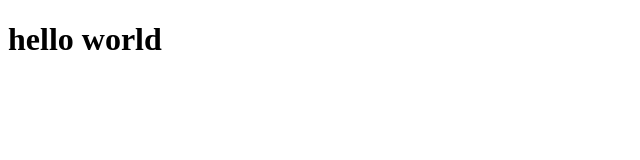
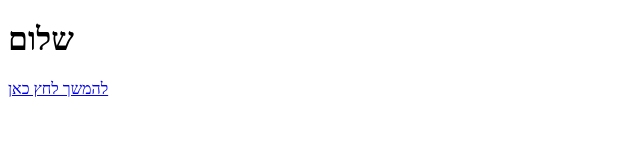
Before and after one commit to eilonm123/eilon-repository, a website: page hello.html in a window 1280 px wide. Shown: the whole page, without its empty margins (0-640 px from the left). Drawn offline with Linux system fonts and the light colour scheme.

Commit message:
create world file

```diff
--- a/hello.html
+++ b/hello.html
@@ -7,9 +7,9 @@
     <title>hello</title>
 </head>
 <body>
-<h1>hello world</h1>
-
-
-
+<h1>שלום</h1>
+<P>
+    <a href="world.html">להמשך לחץ כאן</a>
+ </P>
 </body>
 </html>
```
Also changed, not shown: world.html (renamed from index.html, +2 -5 lines).
